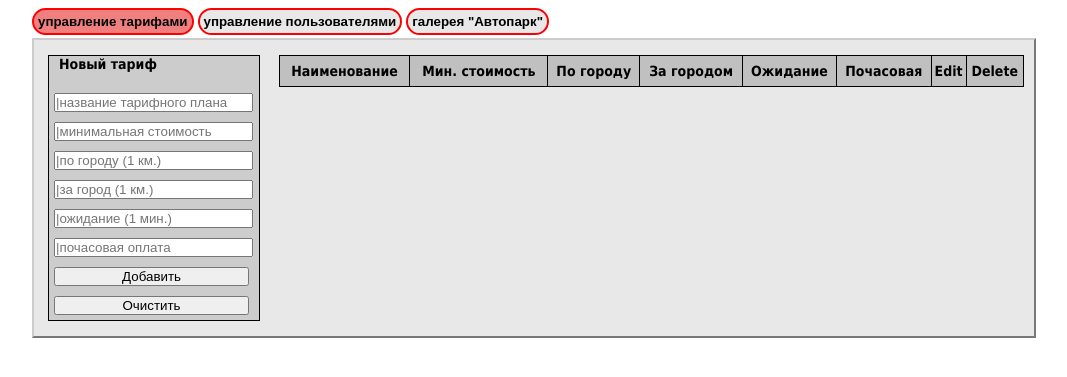
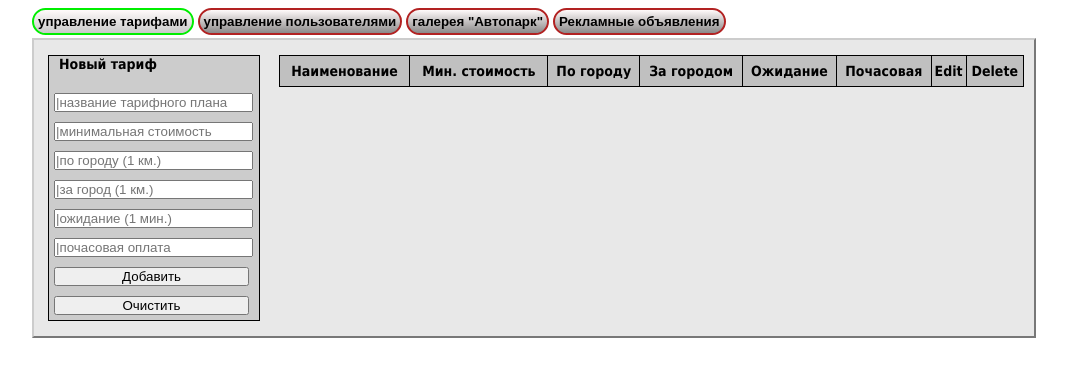
Before and after one commit to AndrewMalapura/svoetaxi, a PHP site: page /admin/administration.php in a window 1280 px wide. Shown: the top 377 px of the page, without its empty margins (108-1175 px from the left). Run offline with PHP 8.4, Linux system fonts and the light colour scheme; the visitor is signed in with stand-in values (Sample User, id 1); data that the repository does not hold is empty.

Commit message:
add running text editor

```diff
--- a/svoe-taxi.com/www/admin/administration.php
+++ b/svoe-taxi.com/www/admin/administration.php
@@ -126,6 +126,7 @@
     <input id="brts" class="command-button" type="button" name="b_rate" value="управление тарифами" onclick="showDiv(this.id)"/>
 	<input id="busr" class="command-button" type="button" name="b_user" value="управление пользователями" onclick="showDiv(this.id)"/>
 	<input id="bcar" class="command-button" type="button" name="b_car" value='галерея "Aвтопарк"' onclick="showDiv(this.id)"/>
+	<input id="brec" class="command-button" type="button" name="b_rec" value='Рекламные объявления' onclick="showDiv(this.id)"/>
 	<br>
 </div>
 <div class="admin-page" id="usr" >
@@ -254,6 +255,19 @@
 						     </div></div>";}
 		echo "</form>"; ?>
 	</div>
+	</div>
+<div class="admin-page" id="reclame" >
+	<div id="running-text-editor">
+		<form id="running-text-form" method='POST' action='../admin/administration.php'>
+		<textarea rows="5" cols="30" name="quote" wrap="physical" placeholder="* Введите текст бегущей строки"></textarea><br/>
+		<input type="submit" name="new_text" value="Добавить"/><input type="reset" value="Очистить"/>
+		</form>
+		<div id="view-saved-text" ></div>
+	</div>
+	<div id="view-banners">
+		Просмотр каталога с баннерами
+	<div>
+</div>
 </div>
  </body>
 </html>
--- a/svoe-taxi.com/www/admin/img_edit.php
+++ b/svoe-taxi.com/www/admin/img_edit.php
@@ -47,12 +47,13 @@ if(($_SESSION[name] == "")OR($_SESSION[name] == null)) die("Good Bye !!!");
 
 				}
 
-			//echo "<script language='JavaScript'>location.replace('./administration.php')</script>";
+			//
 			} else {
 			echo "Возможная атака с помощью файловой загрузки!\n";
 		}
 	echo "</pre>";
 	    $dao->updateCar($car);
+		echo "<script language='JavaScript'>location.replace('./administration.php')</script>";
 			}
    }else{
      $car = $dao->searchCar($_GET['id']);
--- a/svoe-taxi.com/www/blocks/DBA.php
+++ b/svoe-taxi.com/www/blocks/DBA.php
@@ -231,9 +231,28 @@ if(!$query )
     return $car;
   }
 
-  // -------------- functions --------------
+  // -------------- Running string --------------
 
-
+  function getRunning_Strings(){
+	  $this->connect();
+		$query = mysql_query("SELECT * FROM running_str") or die(mysql_error());
+		$strings = mysql_fetch_array($query);
+	  $this->close_connection();
+	  print_r($strings);
+    return ;
+  }
+  function addText($text){
+	  $this->connect();
+		$query = mysql_query("insert into running_str values( NULL,'".$text."')") or die(mysql_error());
+		$car = mysql_fetch_array($query);
+	  $this->close_connection();
+  }
+  function deleteRecord($id_rec){
+	  $this->connect();
+		$query = mysql_query("delete from running_str where id_user='".$id_rec."'") or die(mysql_error());
+	  $this->close_connection();
+    return $car;
+  }
 
 
   } // end class
--- a/svoe-taxi.com/www/javascript/admin.js
+++ b/svoe-taxi.com/www/javascript/admin.js
@@ -1,85 +1,52 @@
-	var stat = getCookie('param');
-	var bcg_color = '#E8E8E8';
-	var bcg_hover = '#F08080';
-	var bcg_active = '#F08080';
+	var stat = getCookie('param'); // считываем название вкладки
+
 
 	window.onload=function(){
 
-		switch (stat) {
+	      var buttonId = "brts";
+
+	switch (stat) {
 	   case 'user':
-	       document.getElementById('usr').style.display='block';
-		   document.getElementById('busr').style.background=bcg_active;
-		   document.getElementById('trf').style.display='none';
-		   document.getElementById('brts').style.background=bcg_color;
-		   document.getElementById('cars').style.display='none';
-		   document.getElementById('bcar').style.background=bcg_color;
-		 //  setCookie('param','user','');
+		   buttonId = "busr";
 	       break;
 	   case 'tariff':
-		   document.getElementById('usr').style.display='none';
-		   document.getElementById('busr').style.background=bcg_color;
-		   document.getElementById('cars').style.display='none';
-		   document.getElementById('bcar').style.background=bcg_color;
-		   document.getElementById('trf').style.display='block';
-		   document.getElementById('brts').style.background=bcg_active;
-		  // setCookie('param','tariff','');
+			buttonId = "brts";
 	       break;
 	  case 'cars':
-		   document.getElementById('trf').style.display='none';
-		   document.getElementById('brts').style.background=bcg_color;
-		   document.getElementById('usr').style.display='none';
-		   document.getElementById('busr').style.background=bcg_color;
-		   document.getElementById('cars').style.display='block';
-		   document.getElementById('bcar').style.background=bcg_active;
-		 //  setCookie('param','cars','');
+			buttonId = "bcar";
+	       break;
+	  case 'reclame':
+			buttonId = "brec";
 	       break;
 	  default :
-		   document.getElementById('usr').style.display='none';
-		   document.getElementById('busr').style.background=bcg_color;
-		   document.getElementById('cars').style.display='none';
-		   document.getElementById('bcar').style.background=bcg_color;
-		   document.getElementById('trf').style.display='block';
-		   document.getElementById('brts').style.background=bcg_active;
+		    buttonId = "brts";
 		   setCookie('param','tariff','');
 	}
+
+			showDiv(buttonId);
 	}
 
+	function showDiv(btnId){
 
-	function showDiv(id){
-	  // document.getElementById(id).value="КНОПКА";
-	  // var val = id;
-	 switch (id) {
-	   case 'busr':
-	       document.getElementById('usr').style.display='block';
-		   document.getElementById('busr').style.background=bcg_active;
-		   document.getElementById('cars').style.display='none';
-		   document.getElementById('bcar').style.background=bcg_color;
-		   document.getElementById('trf').style.display='none';
-		   document.getElementById('brts').style.background=bcg_color;
-		   setCookie('param','user','');
-	       break;
-	   case 'brts':
-	       //document.getElementById(id).value="Тарифы";
-		   document.getElementById('usr').style.display='none';
-		   document.getElementById('busr').style.background=bcg_color;
-		   document.getElementById('cars').style.display='none';
-		   document.getElementById('bcar').style.background=bcg_color;
-		   document.getElementById('trf').style.display='block';
-		   document.getElementById('brts').style.background=bcg_active;
-		   setCookie('param','tariff','');
-	       break;
-	   case 'bcar':
-	       //document.getElementById(id).value="Тарифы";
-		   document.getElementById('usr').style.display='none';
-		   document.getElementById('busr').style.background=bcg_color;
-		   document.getElementById('trf').style.display='none';
-		   document.getElementById('brts').style.background=bcg_color;
-		   document.getElementById('cars').style.display='block';
-		   document.getElementById('bcar').style.background=bcg_active;
-		   setCookie('param','cars','');
-	       break;
-	  default : alert('Я таких значений не знаю');
-	}
+	var btnArr = {'usr':"busr",'trf':"brts",'cars':"bcar",'reclame':"brec"};
+	var active = 'tariff';
+	for(var div in btnArr){
+
+		if( btnId === btnArr[div] ){
+		  document.getElementById(div).style.display='block';
+		  document.getElementById(btnArr[div]).className="command-button-active";
+			  switch(div){
+			   case 'usr': active = 'user'; break;
+			   case 'trf': active = 'tariff'; break;
+			   case 'cars': active = 'cars'; break;
+			   case 'reclame': active = 'reclame'; break;
+			  }
+	    }else{
+	      document.getElementById(div).style.display='none';
+		  document.getElementById(btnArr[div]).className ="command-button";
+		    }
+	    }
+		  setCookie('param',active,'');
 	}
 
 	function onChange(){
--- a/svoe-taxi.com/www/style.css
+++ b/svoe-taxi.com/www/style.css
@@ -155,9 +155,46 @@
 	  padding: 4px;
 	  font-weight: bold;
 	  border-radius: 20px;
-	  background: #E8E8E8;
-	  background: -moz-linear-gradient(top,  #82cc5d 0%, #53b73c 100%);
-	  border: 2px solid red;
+	  color: #000;
+	    background: #fefcea; /* Для старых браузров */
+		background: -moz-linear-gradient(top,#FFFAFA, #CFCFCF); /* Firefox 3.6+ */
+		/* Chrome 1-9, Safari 4-5 */
+		background: -webkit-gradient(linear, left top, left bottom,
+					color-stop(0%,#FFFAFA), color-stop(100%,#8B8989));
+		/* Chrome 10+, Safari 5.1+ */
+		background: -webkit-linear-gradient(top, #FFFAFA, #8B8989);
+		background: -o-linear-gradient(top, #FFFAFA, #8B8989); /* Opera 11.10+ */
+		background: -ms-linear-gradient(top, #FFFAFA, #8B8989); /* IE10 */
+		background: linear-gradient(top, #FFFAFA, #8B8989); /* CSS3 */
+	  border: 2px solid  #B22222;
+	  margin-bottom: 3px;
+	 }
+	 #command-div .command-button:hover, #command-div .command-button-active:hover{
+	  width: auto;
+	  height: auto;
+	  color: #828;
+	  padding: 4px;
+	  font-weight: bold;
+	  border-radius: 20px;
+	  margin-bottom: 3px;
+	 }
+	 .command-button-active{
+	  width: auto;
+	  height: auto;
+	  padding: 4px;
+	  font-weight: bold;
+	  border-radius: 20px;
+	    background: #fefcea; /* Для старых браузров */
+		background: -moz-linear-gradient(top, #FFFAFA, #cacaca); /* Firefox 3.6+ */
+		/* Chrome 1-9, Safari 4-5 */
+		background: -webkit-gradient(linear, left top, left bottom,
+					color-stop(0%,#FFFAFA), color-stop(100%,#cacaca));
+		/* Chrome 10+, Safari 5.1+ */
+		background: -webkit-linear-gradient(top, #FFFAFA, #cacaca);
+		background: -o-linear-gradient(top, #FFFAFA, #cacaca); /* Opera 11.10+ */
+		background: -ms-linear-gradient(top, #FFFAFA, #cacaca); /* IE10 */
+		background: linear-gradient(top, #FFFAFA, #cacaca); /* CSS3 */
+	  border: 2px solid  #00EE00;
 	  margin-bottom: 3px;
 	 }
 
```
Also changed, not shown: other parts of svoe-taxi.com/www/style.css (+36 -5 lines).
